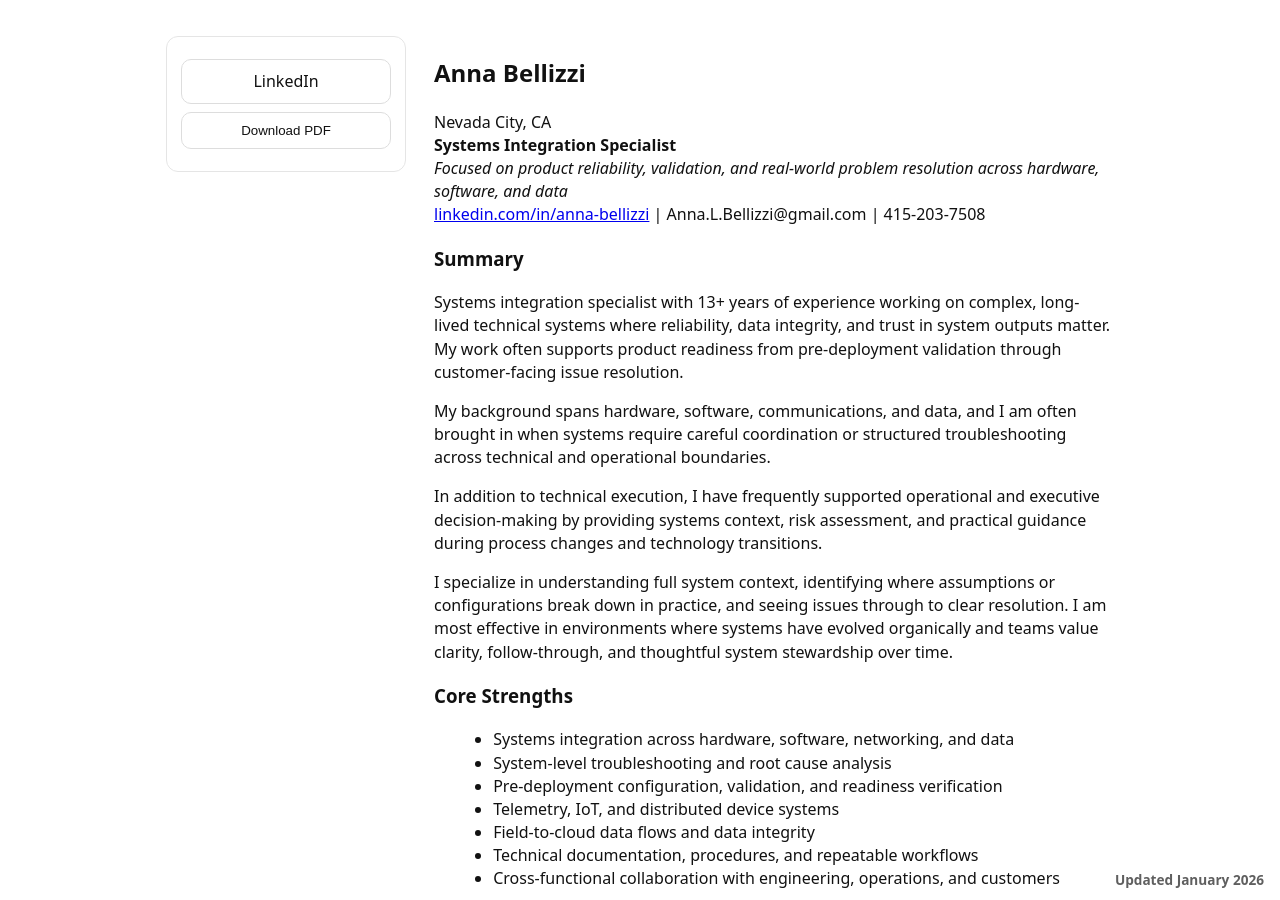
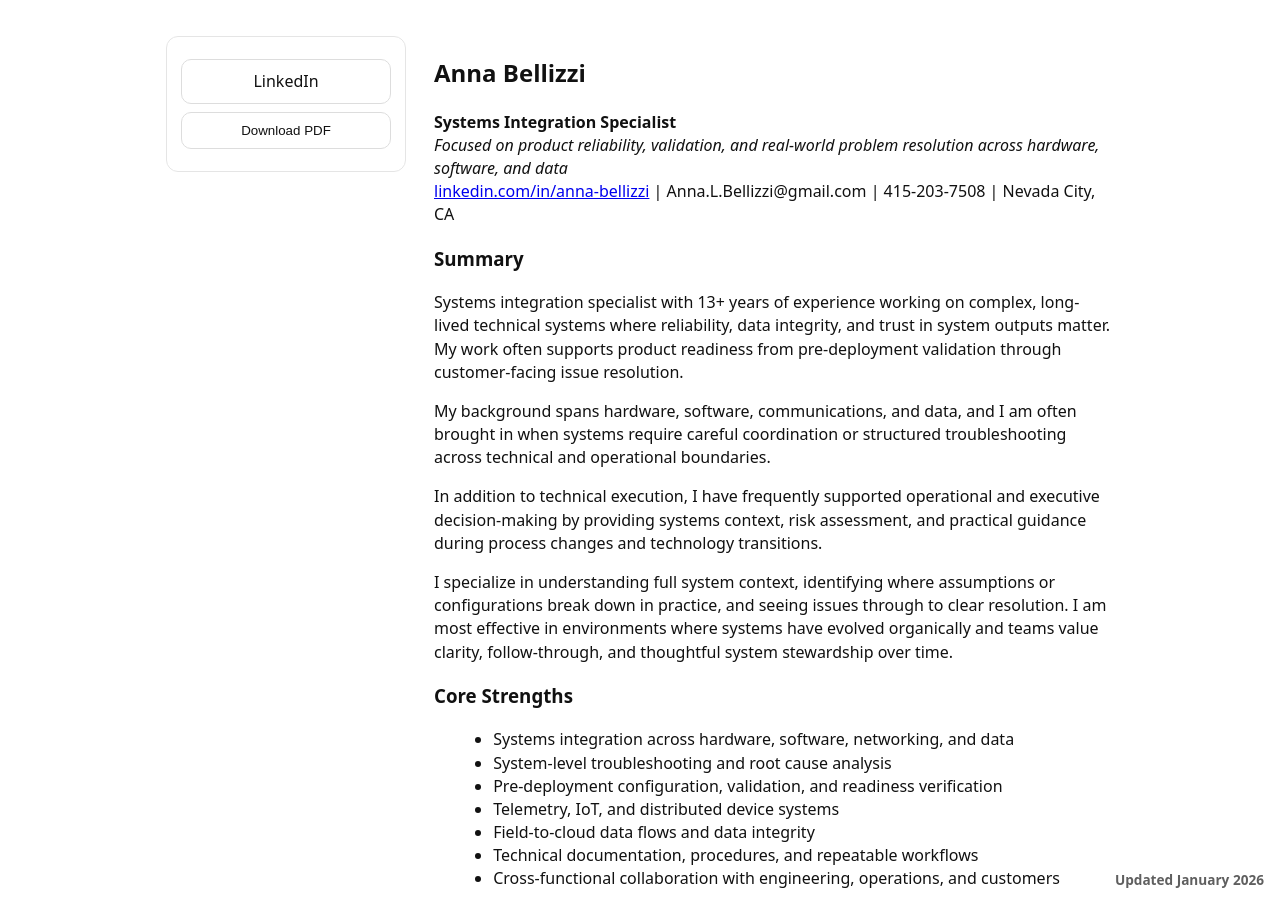
Before and after one commit to jostagirl/PublicResume, a Jekyll site: the page built from index.md, in a window 1280 px wide and 900 px high. Built offline with Jekyll 4.4.1, drawn with Linux system fonts in a browser that asks for light colours; our own code applies the rules of GitHub Pages for plain Markdown files.

Commit message:
Publish resume site update

```diff
--- a/index.md
+++ b/index.md
@@ -2,11 +2,9 @@
 title: Anna Bellizzi | Resume
 ---
 <h2>Anna Bellizzi</h2>
-
-Nevada City, CA<br/>
 <strong>Systems Integration Specialist</strong><br/>
 *Focused on product reliability, validation, and real-world problem resolution across hardware, software, and data*
-<a href="https://www.linkedin.com/in/anna-bellizzi/">linkedin.com/in/anna-bellizzi</a> | Anna.L.Bellizzi@gmail.com | 415-203-7508
+<a href="https://www.linkedin.com/in/anna-bellizzi/">linkedin.com/in/anna-bellizzi</a> | Anna.L.Bellizzi@gmail.com | 415-203-7508 | Nevada City, CA
 
 <div class="resume-updated-sticky"><b>Updated January 2026</b></div>
 
```
